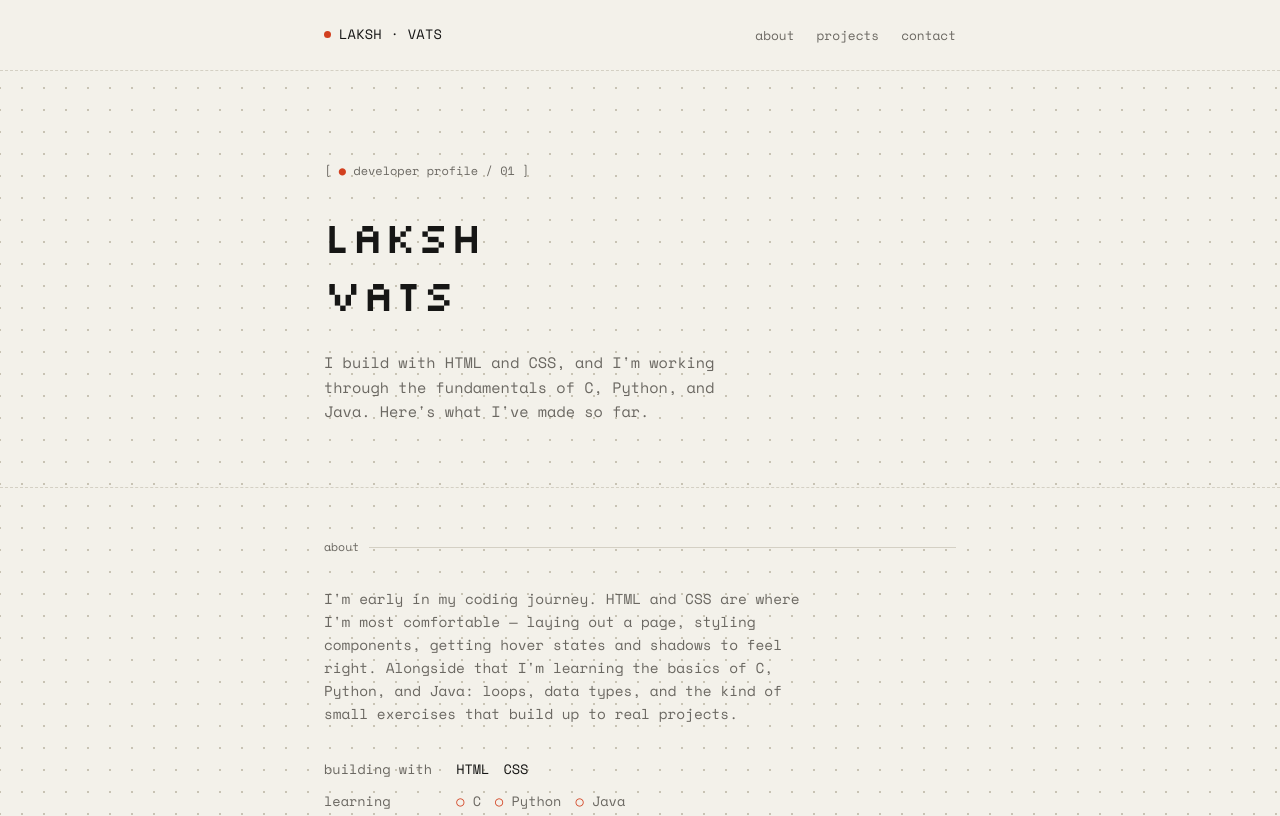
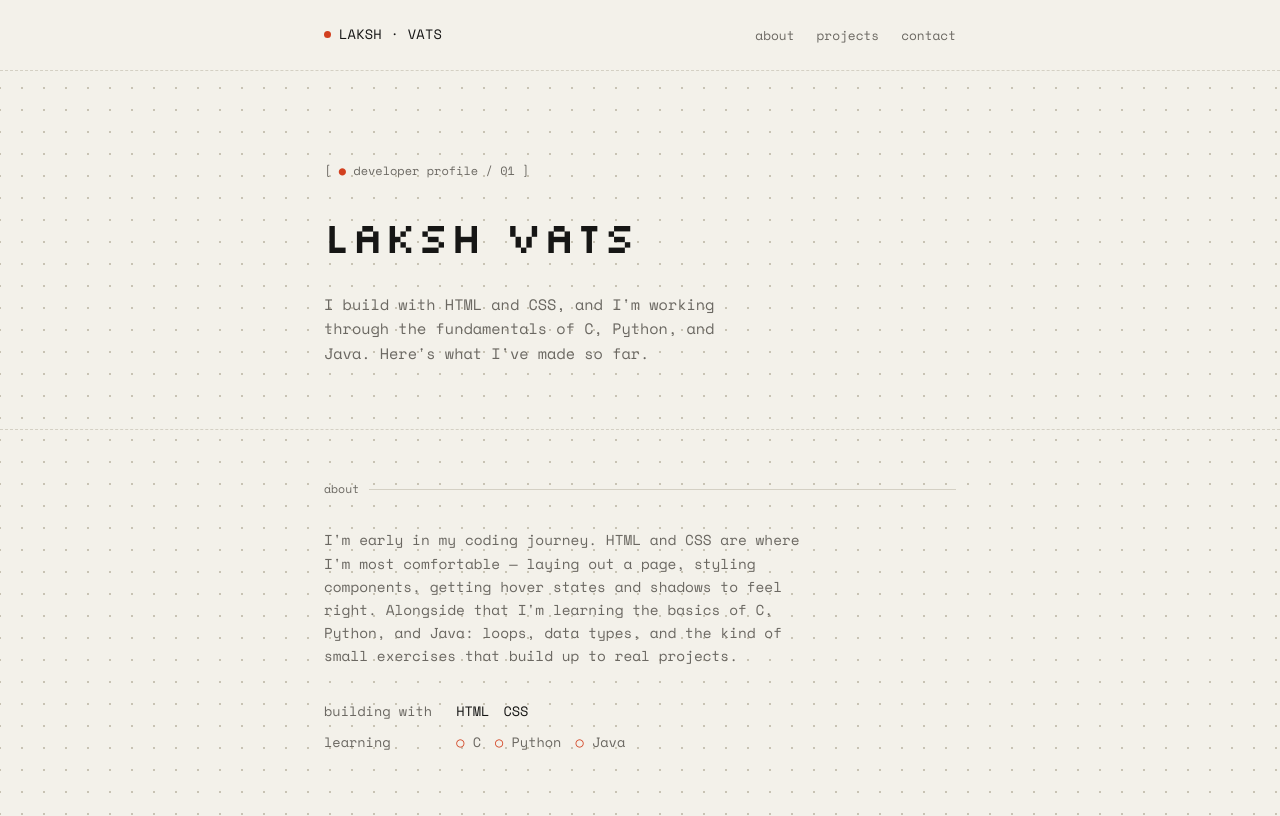
Before and after one commit to laksh-io/COMPUTER-SCIENCE, a plain HTML site: page portfolio.html in a window 1280 px wide. Shown: the top 816 px of the page. Drawn offline with nearby package versions, Linux system fonts and the light colour scheme.

Commit message:
Update portfolio.html

```diff
--- a/portfolio.html
+++ b/portfolio.html
@@ -256,7 +256,7 @@
 <header class="hero">
   <div class="wrap">
     <p class="idx">[ <span class="red">●</span> developer profile / 01 ]</p>
-    <h1 class="display">LAKSH<br>VATS</h1>
+    <h1 class="display">LAKSH VATS</h1>
     <p class="lede">I build with HTML and CSS, and I'm working through the fundamentals of C, Python, and Java. Here's what I've made so far.</p>
   </div>
 </header>
```
